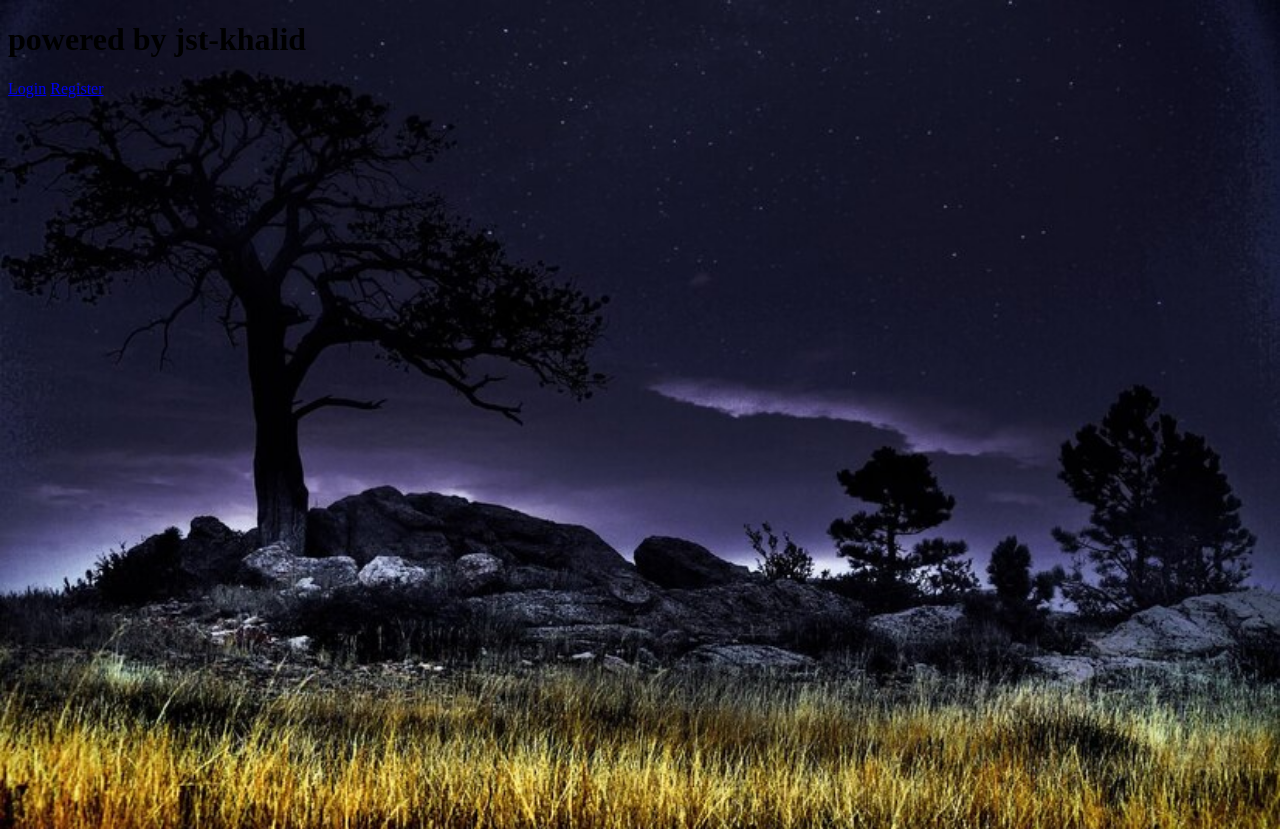
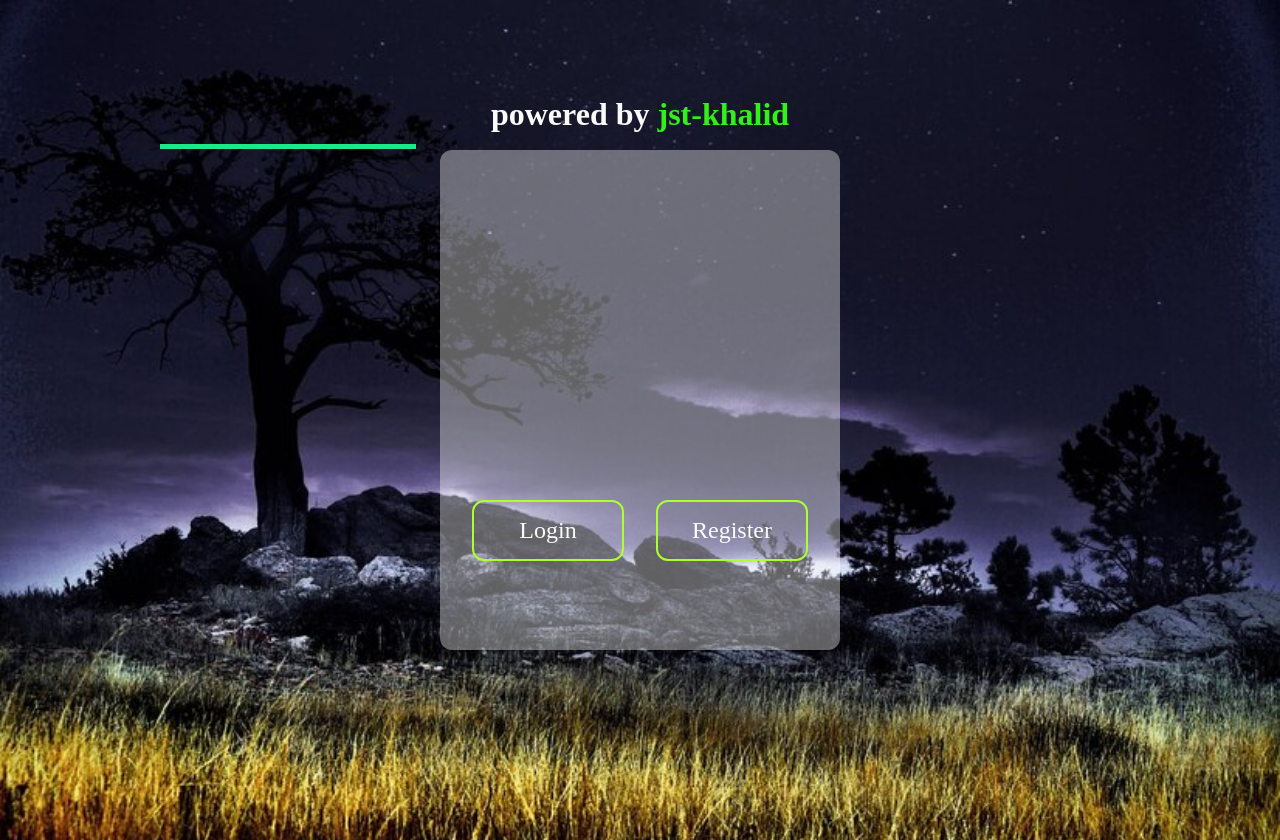
Before and after one commit to mainkhalid/firebase-auth, a plain HTML site: page index.html in a window 1280 px wide. Drawn offline with Linux system fonts and the light colour scheme.

Commit message:
index styling

```diff
--- a/index.html
+++ b/index.html
@@ -7,10 +7,12 @@
     <link rel="stylesheet" href="styles/styles.css">
 </head>
 <body>
-    <h1>powered by jst-khalid</h1>
+    <h3>powered by <span>jst-khalid</span></h3>
     <nav>
-        <a href="login.html">Login</a>
-        <a href="register.html">Register</a>
+        <div class="controls">
+            <a href="login.html">Login</a>
+            <a href="register.html">Register</a>
+        </div>
     </nav>
 </body>
 </html>
--- /dev/null
+++ b/styles/_media.scss
@@ -0,0 +1,5 @@
+@media  (max-width:477px) {
+    body{
+        height: auto;
+    }
+}
--- a/styles/styles.scss
+++ b/styles/styles.scss
@@ -120,3 +120,64 @@ button{
         }
     }
 }
+
+//independent element
+h3{
+    text-align: center;
+    font-size: 2rem;
+    font-weight: 600;
+    color:#FAFAFA;
+    padding: 4rem;
+    span{
+        color: rgb(50, 240, 25);
+    }
+    &::after{
+        content: '';
+        width: 20%;
+        background-color: rgb(29, 231, 137);
+        height: .3rem;
+        left: 10rem;
+        position: absolute;
+        margin-top: 3rem;
+
+    }
+}
+nav{
+    width: 400px;
+    height: 500px;
+    position: absolute;
+    transform: translate(-50%,-50%);
+    left: 50%;
+    top: 50%;
+    background-color: #ffffff60;
+    border-radius: 12px;
+    .controls{
+        display: flex;
+        justify-content: space-around;
+        align-items: center;
+        gap: 2rem;
+        padding: 2rem;
+        text-align: center;
+        padding-top: 20rem;
+        a{
+        margin-top: 30px;
+        width: 100%;
+        border: 2px solid greenyellow;
+        padding: 15px 10px;
+        font-size: 1.5rem;
+        font-weight: 500;
+        cursor: pointer;
+        color: #FAFAFA;
+        border-radius: 12px;
+        text-decoration: none;
+        transition: all .4S ease-out;
+        &:hover{
+            border: none;
+            background-color: #FAFAFA;
+            color: #000;
+            transform: translateY(-.2rem);
+        }
+        }
+
+    }
+}
```
Also changed, not shown: styles/styles.css, 1 other file.
